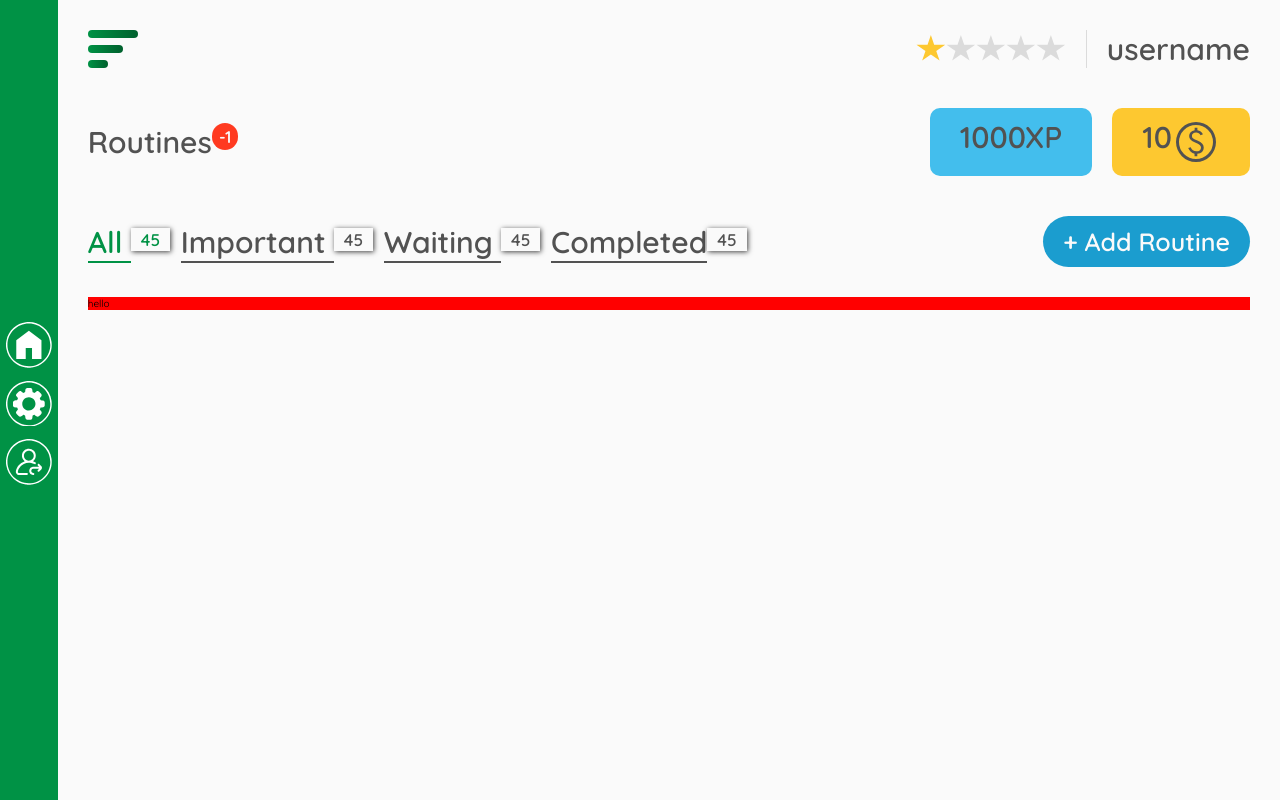
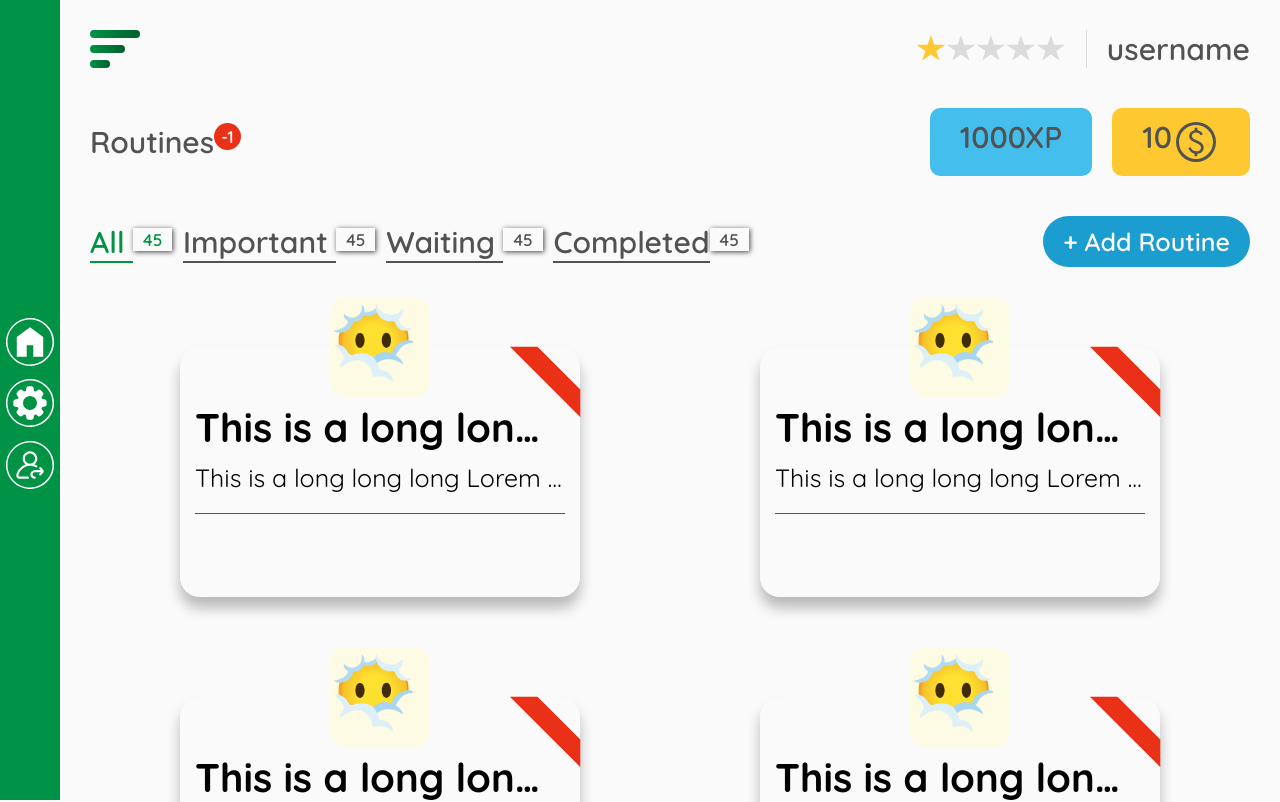
Before and after one commit to Soufiane-coder/test, a React (Create React App) app: page /gameField in a window 1280 px wide. Shown: the top 802 px of the page. Built offline with nearby package versions, Linux system fonts and the light colour scheme; sample sign-in values are in the browser's storage.

Commit message:
add in routin cards still without buttons

```diff
--- a/src/components/NavigationBarItern/NavigationBarIntern.scss
+++ b/src/components/NavigationBarItern/NavigationBarIntern.scss
@@ -6,6 +6,7 @@
     background-color: $color-primary;
     padding: 6px;
     display: flex;
+    position: fixed;
     .icons{
         margin-top: auto;
         margin-bottom: auto;
--- a/src/components/NavigationBarItern/Routine/Routine.jsx
+++ /dev/null
@@ -1,12 +0,0 @@
-import React from "react";
-import './Routine.scss';
-
-const Routine = () => {
-    return (
-        <div className="routine">
-            hello
-        </div>
-    )
-}
-
-export default Routine;
--- /dev/null
+++ b/src/components/Routine/Routine.jsx
@@ -0,0 +1,18 @@
+import React from "react";
+import './Routine.scss';
+
+const Routine = () => {
+    return (
+        <div className="routine">
+            <div className="important"></div>
+            <div className="emoji">😶‍🌫️</div>
+            <div className="title">This is a long long long title</div>
+            <div className="description">This is a long long long Lorem ipsum dolor sit amet consectetur adipisicing elit. Numquam cupiditate blanditiis fugiat dolor illum sit doloribus quasi ipsum, hic officiis nam aliquid, magni provident nostrum quis ut qui pariatur impedit.</div>
+            <div className="buttons">
+
+            </div>
+        </div>
+    )
+}
+
+export default Routine;
--- /dev/null
+++ b/src/components/Routine/Routine.scss
@@ -0,0 +1,53 @@
+@import '../../style/mixins.scss';
+$emoji-height: 5rem;
+.routine{
+    margin-top: $emoji-height;
+    margin-bottom: 5rem;
+    background-color: F2F2F2;
+    width: 40rem;
+    max-width: 40rem;
+    height: 25rem;
+    border-radius: 2rem;
+    box-shadow: 0px 11px 14px rgba(0, 0, 0, 0.262);
+    position: relative;
+    padding: 1.5rem;
+    .important{
+        top: -2.2rem;
+        right: 1.8rem;
+        transform: rotate(-45deg);
+        clip-path: polygon(0 0, 100% 20%, 100% 80%, 0 100%);
+        position: absolute;
+        width: 2rem;
+        height: 10rem;
+        background-color: $color-quaternary-1;
+    }
+    .emoji{
+        position: absolute;
+        width: 10rem;
+        height: 10rem;
+        font-size: 7rem;
+        background-color: rgba(255, 252, 220, 0.702);
+        overflow: hidden;
+        border-radius: 1.6rem;
+        top: -$emoji-height;
+        right: $emoji-height + 10rem;
+    }
+    .title{
+        padding-top: $emoji-height - 1rem;
+        font-size: 4rem;
+        font-weight: 700;
+        max-width: 100%;
+        white-space: nowrap;
+        text-overflow: ellipsis;
+        overflow: hidden;
+    }
+    .description{
+        padding-top: 1rem;
+        font-size: 2.5rem;
+        white-space: nowrap;
+        text-overflow: ellipsis;
+        overflow: hidden;
+        border-bottom: 1px solid $color-black-2;
+        padding-bottom: 2rem;
+    }
+}
--- a/src/layout/GameField/Header/Header.scss
+++ b/src/layout/GameField/Header/Header.scss
@@ -76,7 +76,7 @@
                 padding: .3rem .7rem;
                 font-size: 1.7rem;
                 color: $color-white-1;
-                background-color: #ff3a20;
+                background-color: $color-quaternary-1;
             }
         }
         .prices-and-xps{
--- a/src/layout/GameField/ListRoutine/ListRoutine.jsx
+++ b/src/layout/GameField/ListRoutine/ListRoutine.jsx
@@ -1,5 +1,5 @@
 import React from "react";
-import Routine from "../../../components/NavigationBarItern/Routine/Routine";
+import Routine from "../../../components/Routine/Routine";
 import './ListRoutine.scss';
 
 class ListRoutine extends React.Component {
@@ -11,6 +11,7 @@ class ListRoutine extends React.Component {
         return (
             <div className="list-routine">
                 <Routine />
+                <Routine /><Routine /><Routine /><Routine /><Routine /><Routine /><Routine /><Routine /><Routine /><Routine /><Routine /><Routine /><Routine />
             </div>
         )
     }
--- a/src/layout/GameField/ListRoutine/ListRoutine.scss
+++ b/src/layout/GameField/ListRoutine/ListRoutine.scss
@@ -1,4 +1,6 @@
 .list-routine{
-    margin-top: 3rem;
-    background-color: red;
+    display: flex;
+    justify-content: space-around;
+    flex-wrap: wrap;
+    padding-top: 3rem;
 }
--- a/src/pages/GameField/GameField.scss
+++ b/src/pages/GameField/GameField.scss
@@ -4,6 +4,7 @@
     background-color: $color-white-1;
     main{
         padding: 3rem;
+        margin-left: 60px;
         width: 100%;
     }
 }
--- a/src/style/variables.scss
+++ b/src/style/variables.scss
@@ -7,6 +7,7 @@ $color-primary-dark: #00602d;
 $color-primary-1: #008A41;
 
 $color-tertiary-1: #1B9DCF;
+$color-quaternary-1: #EA3117;
 
 $color-quoter: #3F3D56;
 $color-white-1: #FAFAFA;
```
Also changed, not shown: src/components/NavigationBarItern/Routine/Routine.scss (deleted).
